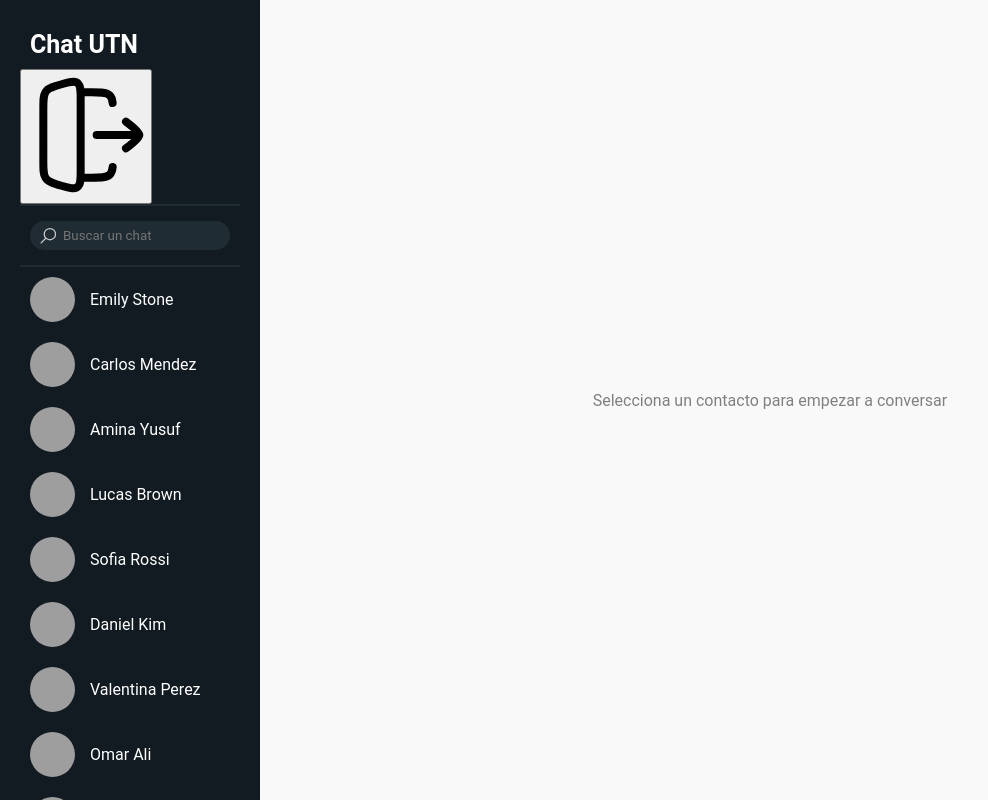
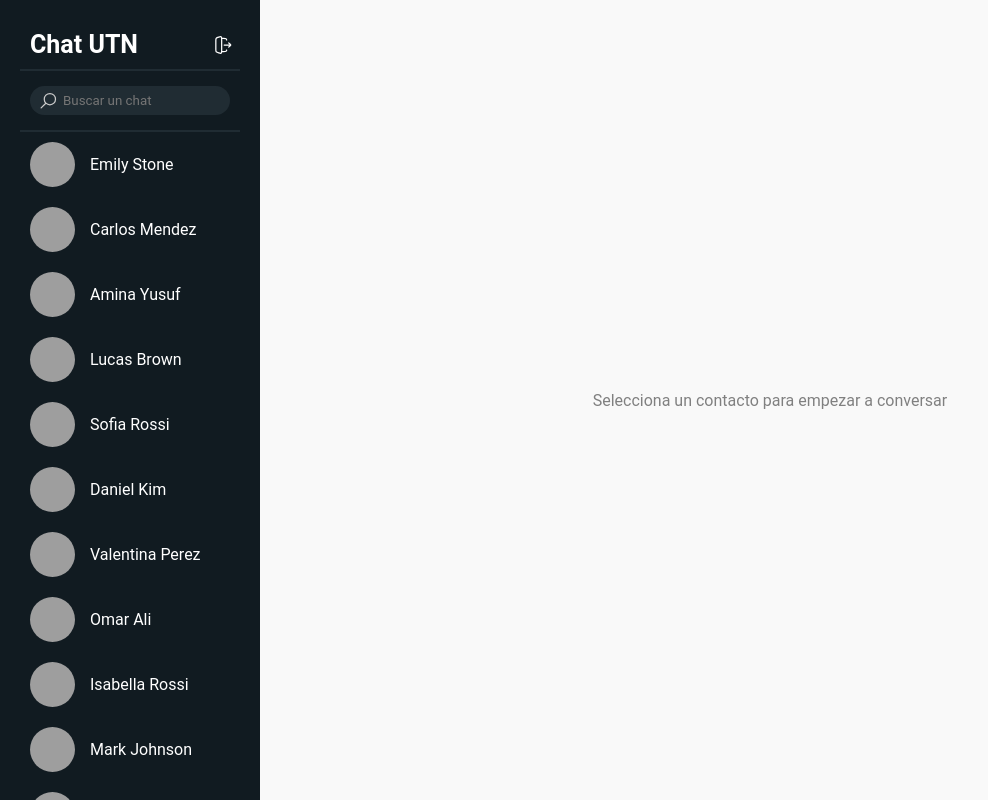
Before and after one commit to Meaghan678/proyecto-base-final-react-999200928, a React (Vite) app: page / in a window 1280 px wide. Shown: the whole page, without its empty margins (0-988 px from the left). Built offline with nearby package versions, Linux system fonts and the light colour scheme; sample sign-in values are in the browser's storage; grey boxes are pictures that could not be loaded.

Commit message:
style: boton de log out

```diff
--- a/src/components/Aside.jsx
+++ b/src/components/Aside.jsx
@@ -26,10 +26,12 @@ const Aside = () => {
 
     return(
         <aside>
-            <h1>Chat UTN</h1>
-            <button className="log-out" onClick={handleLogOut}>
-                <svg xmlns="http://www.w3.org/2000/svg" width="128" height="128" viewBox="0 0 24 24"><path fill="none" stroke="#000000" stroke-linecap="round" stroke-linejoin="round" stroke-width="1.5" d="M4.393 4C4 4.617 4 5.413 4 7.004v9.994c0 1.591 0 2.387.393 3.002q.105.165.235.312c.483.546 1.249.765 2.78 1.202c1.533.438 2.3.657 2.856.329a1.5 1.5 0 0 0 .267-.202C11 21.196 11 20.4 11 18.803V5.197c0-1.596 0-2.393-.469-2.837a1.5 1.5 0 0 0-.267-.202c-.555-.328-1.323-.11-2.857.329c-1.53.437-2.296.656-2.78 1.202a2.5 2.5 0 0 0-.234.312M11 4h2.017c1.902 0 2.853 0 3.443.586c.33.326.476.764.54 1.414m-6 14h2.017c1.902 0 2.853 0 3.443-.586c.33-.326.476-.764.54-1.414m4-6h-7m5.5-2.5S22 11.34 22 12s-2.5 2.5-2.5 2.5"/></svg>
+            <div className="header-aside">
+                <h1>Chat UTN</h1>
+                <button className="log-out" onClick={handleLogOut}>
+                <svg xmlns="http://www.w3.org/2000/svg" width="128" height="128" viewBox="0 0 24 24"><path fill="none" stroke="#ffffff" stroke-linecap="round" stroke-linejoin="round" stroke-width="1.5" d="M4.393 4C4 4.617 4 5.413 4 7.004v9.994c0 1.591 0 2.387.393 3.002q.105.165.235.312c.483.546 1.249.765 2.78 1.202c1.533.438 2.3.657 2.856.329a1.5 1.5 0 0 0 .267-.202C11 21.196 11 20.4 11 18.803V5.197c0-1.596 0-2.393-.469-2.837a1.5 1.5 0 0 0-.267-.202c-.555-.328-1.323-.11-2.857.329c-1.53.437-2.296.656-2.78 1.202a2.5 2.5 0 0 0-.234.312M11 4h2.017c1.902 0 2.853 0 3.443.586c.33.326.476.764.54 1.414m-6 14h2.017c1.902 0 2.853 0 3.443-.586c.33-.326.476-.764.54-1.414m4-6h-7m5.5-2.5S22 11.34 22 12s-2.5 2.5-2.5 2.5"/></svg>
             </button>
+            </div>
             <div className="search-bar">
                 <svg className="icon"  xmlns="http://www.w3.org/2000/svg" width="128" height="128" viewBox="0 0 32 32"><path fill="none" stroke="#cccccc" stroke-linecap="round" stroke-linejoin="round" stroke-width="2" d="m5 27l7.5-7.5M28 13a9 9 0 1 1-18 0a9 9 0 0 1 18 0"/></svg>
                 <input type="search" placeholder="Buscar un chat" onChange={handleChange}/>
--- a/src/styles/main.css
+++ b/src/styles/main.css
@@ -24,10 +24,32 @@ section {
   flex: 1;
 }
 
+.header-aside{
+    display: flex;
+    justify-content: space-between;
+    align-items: center;
+}
+
 aside h1{
     text-align: start;
     padding: 10px;
     font-size: 25px;
+}
+
+.log-out{
+    background-color: #00000000;
+    color: #ffffff;
+    border: none;
+    border-radius: 20px;
+    width: 35px;
+    height: 30px;
+    padding: 5px;
+    cursor: pointer;
+}
+
+.log-out svg{
+    width: 100%;
+    height: 100%;
 }
 
 /* Search styles */
```
